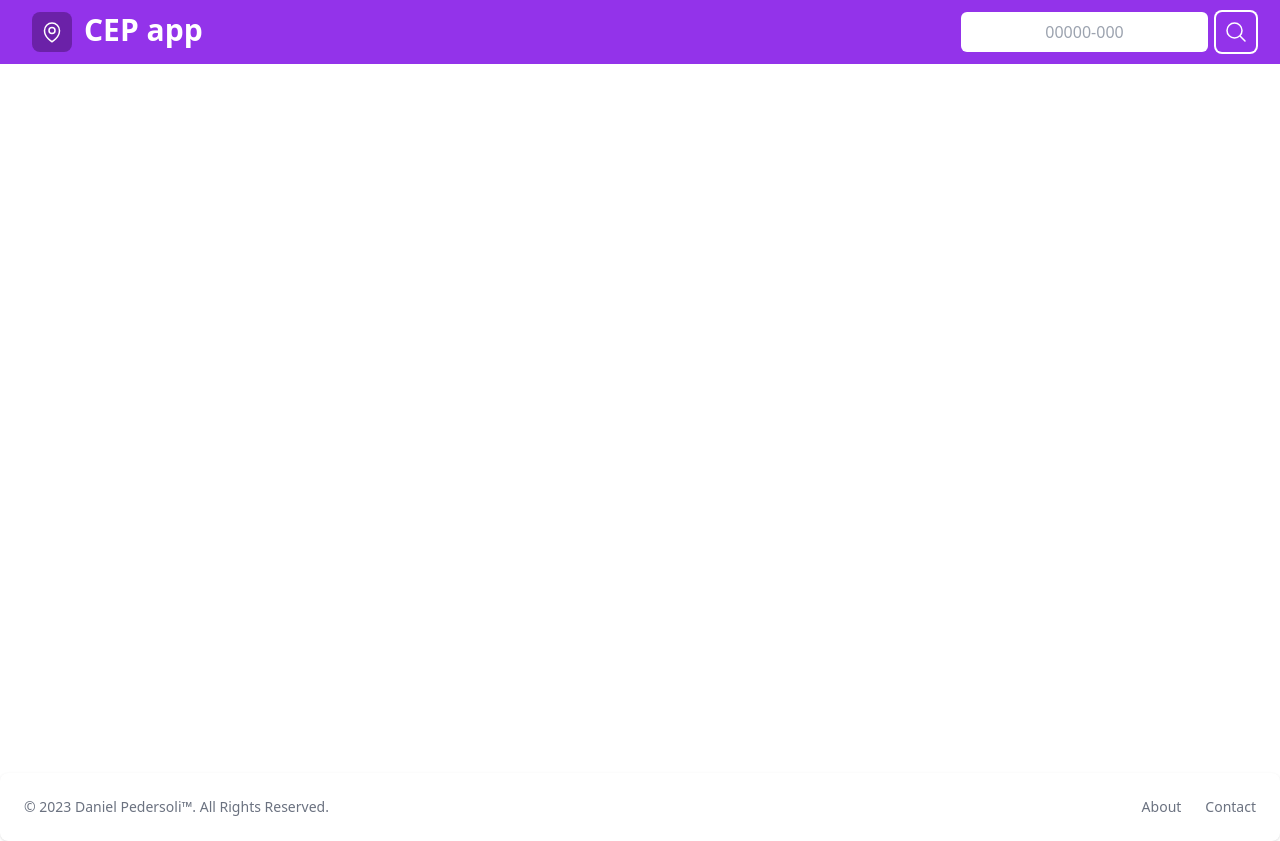
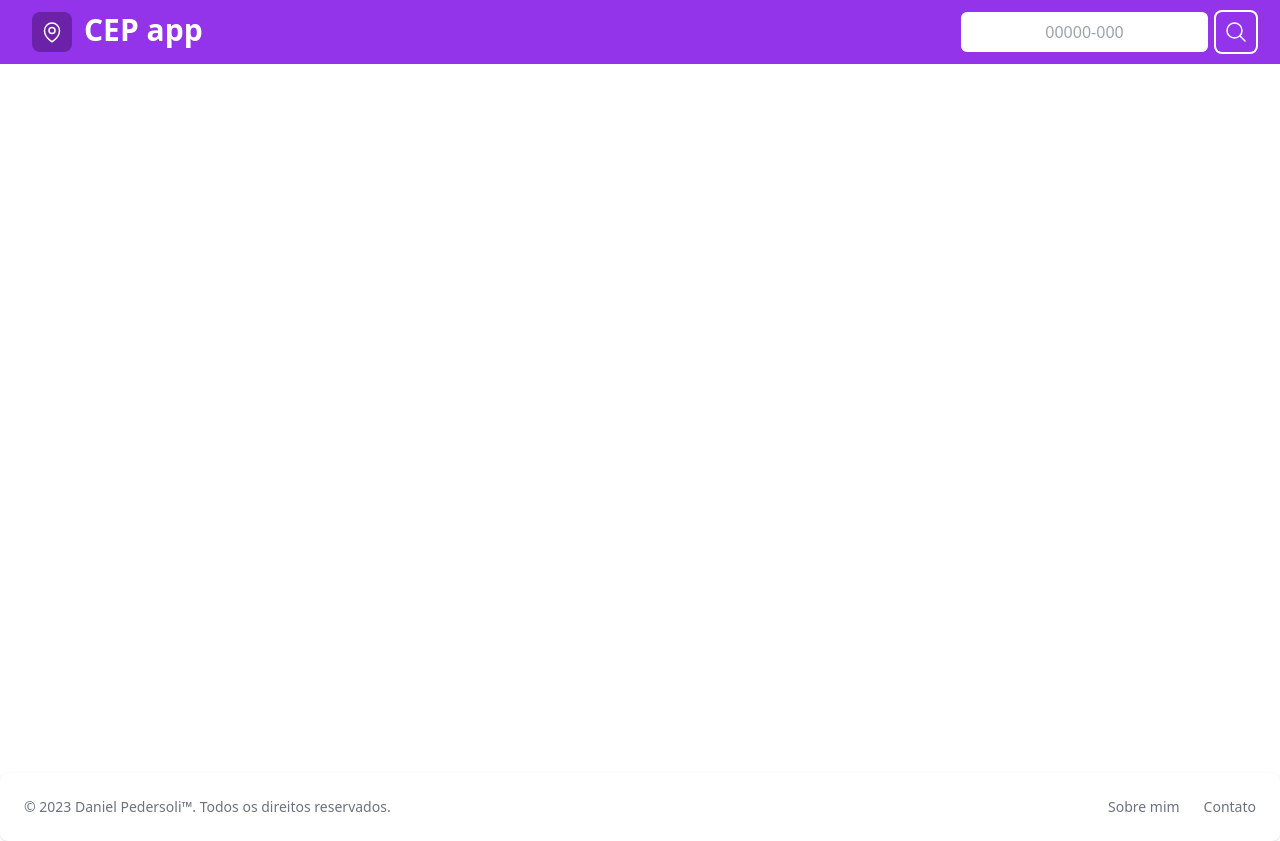
Before and after one commit to dpedersoli/cep-app, a React (Vite) app: page / in a window 1280 px wide. Built offline with nearby package versions, Linux system fonts and the light colour scheme.

Commit message:
portuguese

```diff
--- a/src/components/footer.tsx
+++ b/src/components/footer.tsx
@@ -3,14 +3,14 @@ import './footer.css'
 export const Footer = () => {
   return (
     <div className="footer p-4 bg-white rounded-lg shadow md:flex md:items-center md:justify-between md:p-6 dark:bg-gray-800">
-        <span className="text-sm text-gray-500 sm:text-center dark:text-gray-400">© 2023 <a target="_blank" href="https://daniel-pedersoli-portfolio.netlify.app/" className="hover:text-indigo-800 hover:font-medium">Daniel Pedersoli™</a>. All Rights Reserved.
+        <span className="text-sm text-gray-500 sm:text-center dark:text-gray-400">© 2023 <a target="_blank" href="https://daniel-pedersoli-portfolio.netlify.app/" className="hover:text-indigo-800 hover:font-medium">Daniel Pedersoli™</a>. Todos os direitos reservados.
         </span>
         <ul className="flex flex-wrap items-center mt-3 text-sm text-gray-500 dark:text-gray-400 sm:mt-0">
             <li>
-                <a target="_blank" href="https://daniel-pedersoli-portfolio.netlify.app/" className="mr-4 hover:text-indigo-800 hover:font-medium md:mr-6">About</a>
+                <a target="_blank" href="https://daniel-pedersoli-portfolio.netlify.app/" className="mr-4 hover:text-indigo-800 hover:font-medium md:mr-6">Sobre mim</a>
             </li>
             <li>
-                <a target="_blank" href="https://daniel-pedersoli-portfolio.netlify.app/" className="hover:text-indigo-800 hover:font-medium">Contact</a>
+                <a target="_blank" href="https://daniel-pedersoli-portfolio.netlify.app/" className="hover:text-indigo-800 hover:font-medium">Contato</a>
             </li>
         </ul>
     </div>
```
